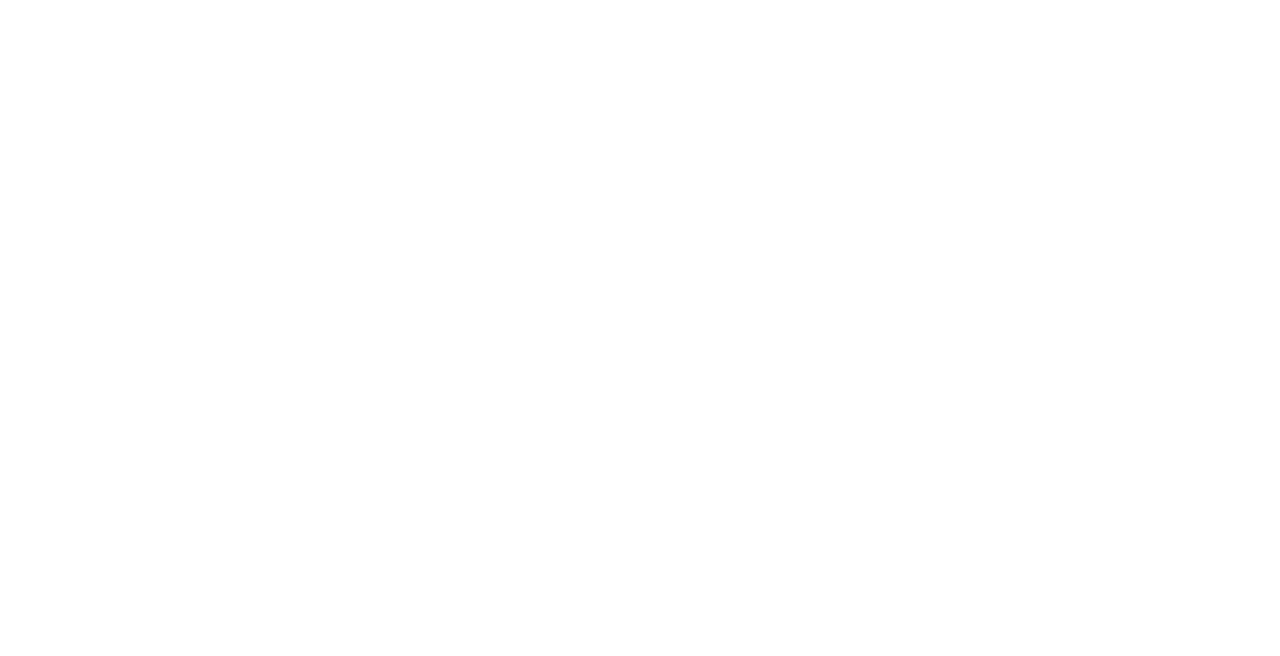
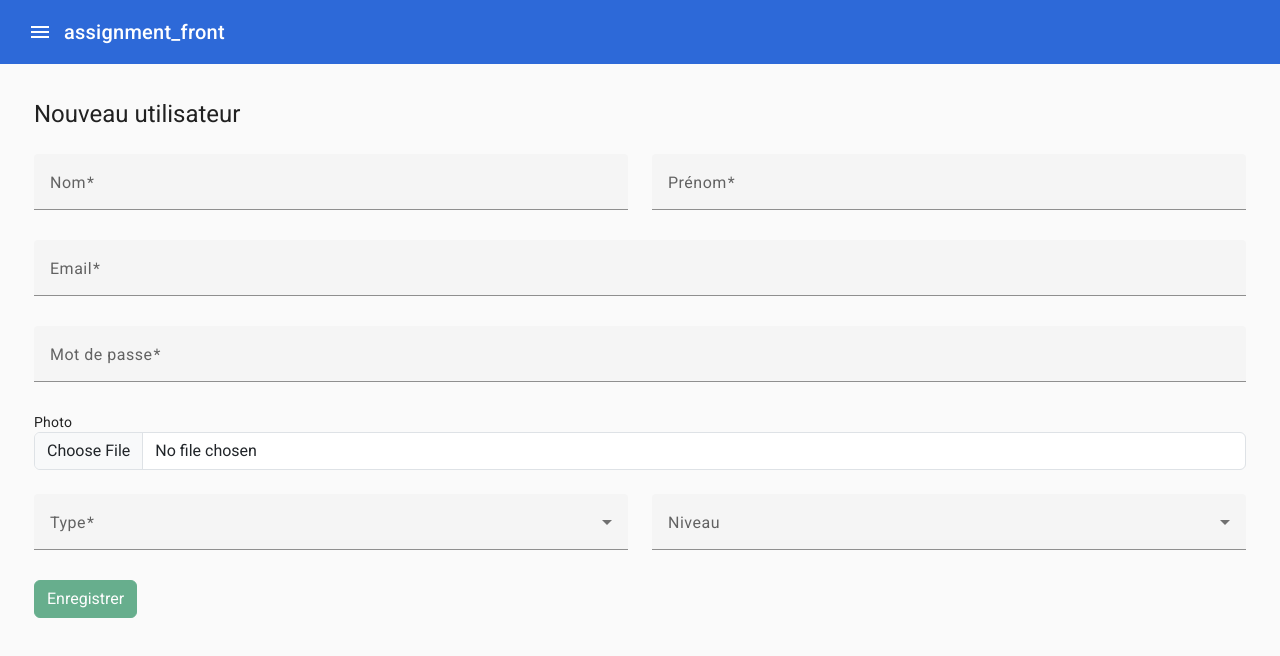
Before and after one commit to Francohedi1999/assignment_front, an Angular app: page /add-user in a window 1280 px wide. Before the commit this address led to /. Shown: the top 656 px of the page. Built offline with nearby package versions, Linux system fonts and the light colour scheme.

Commit message:
affichage ajout utilisateur

```diff
--- a/src/app/app.component.html
+++ b/src/app/app.component.html
@@ -1 +1,3 @@
+<app-navbar></app-navbar>
+
 <router-outlet></router-outlet>
--- a/src/app/app.component.ts
+++ b/src/app/app.component.ts
@@ -3,24 +3,14 @@ import {RouterOutlet} from "@angular/router";
 import { Router, NavigationEnd } from '@angular/router';
 import { filter } from 'rxjs/operators';
 import {Title} from "@angular/platform-browser";
-import { MatToolbarModule } from '@angular/material/toolbar';
-import { MatIconModule } from '@angular/material/icon';
-import { MatSidenavModule } from '@angular/material/sidenav';
-import { MatDividerModule } from '@angular/material/divider';
-import { MatMenuModule } from '@angular/material/menu';
-import { MatIconButton } from '@angular/material/button';
+import { NavbarComponent } from './navbar/navbar/navbar.component';
 @Component({
   selector: 'app-root',
   templateUrl: './app.component.html',
   standalone: true,
   imports: [
     RouterOutlet ,
-    // MatToolbarModule ,
-    // MatIconModule ,
-    // MatIconButton ,
-    // MatSidenavModule ,
-    // MatDividerModule ,
-    // MatMenuModule
+    NavbarComponent ,
   ],
   styleUrl: './app.component.css'
 })
@@ -55,8 +45,7 @@ export class AppComponent implements OnInit
       return data.title;
     }
 
-    //Valeur par défaut retourné lorsque la fonction ne trouve pas de titre pour la page.
+    // Valeur par défaut retourné lorsque la fonction ne trouve pas de titre pour la page.
     return state && parent ? this.getPageTitle(state, state.firstChild(parent)) : 'Assignment Projet Hedi Franco et Angelo Rakotobe';
   }
-// >>>>>>> c874d64bd17a92ebf39f5e099103b07195fad292
 }
--- a/src/app/app.routes.ts
+++ b/src/app/app.routes.ts
@@ -2,13 +2,15 @@ import { Routes, RouterModule } from '@angular/router';
 import { NgModule } from '@angular/core';
 import { LoginComponent } from './auth/login/login.component';
 import {NavbarComponent} from "./navbar/navbar/navbar.component";
+import { NewUserComponent } from './user/new-user/new-user.component';
 
 //export const routes: Routes = [];
 
 export const routes: Routes = [
   { path: '', component: LoginComponent, data: { title: 'Assignment MBDS - Connexion ou Inscription' } },
   { path: 'login', component: LoginComponent, data: { title: 'Assignment MBDS - Connexion ou Inscription' } },
-  { path: 'test', component: NavbarComponent, data: { title: 'Assignment MBDS - Navbar' } }
+  { path: 'test', component: NavbarComponent, data: { title: 'Assignment MBDS - Navbar' } } ,
+  { path: 'add-user', component: NewUserComponent, data: { title: 'Assignment MBDS - Ajout utilisateur' } }
 ];
 
 @NgModule({
--- a/src/app/navbar/navbar/navbar.component.html
+++ b/src/app/navbar/navbar/navbar.component.html
@@ -25,26 +25,26 @@
     <mat-divider></mat-divider>
 
 
-    <!-- MENU 1 -->
+    <!-- Utilisateur -->
     <button mat-button class="menu-button" [matMenuTriggerFor]="menu_1" >
-      <mat-icon class="white-icon">home</mat-icon>
-      <span class="text-white">Menu 1</span>
+      <mat-icon class="white-icon">people</mat-icon>
+      <span class="text-white">Utilisateur</span>
     </button>
 
     <mat-menu #menu_1="matMenu">
 
-      <button mat-menu-item  routerLink="">
-        <mat-icon>home</mat-icon>
-        <span>Menu 1</span>
+      <button mat-menu-item  routerLink="/add-user">
+        <mat-icon>person_add</mat-icon>
+        <span>Nouveau utilisateur</span>
       </button>
 
-      <button mat-menu-item routerLink="">
-        <mat-icon>home</mat-icon>
-        <span>Menu 1</span>
+      <button mat-menu-item routerLink="/add-user">
+        <mat-icon>format_list_bulleted</mat-icon>
+        <span>Liste des utilisateurs</span>
       </button>
 
     </mat-menu>
-    <!-- MENU 1 -->
+    <!-- Utilisateur -->
 
 
     <!--MENU 2-->
--- a/src/app/user/dialog-new-user/dialog-new-user.component.html
+++ b/src/app/user/dialog-new-user/dialog-new-user.component.html
@@ -1 +1,32 @@
-<p>dialog-new-user works!</p>
+<div class="m-3">
+
+  <button mat-icon-button mat-dialog-close>
+
+    <mat-icon>close</mat-icon>
+
+  </button>
+
+  <mat-dialog-content>
+
+    <div class="row">
+
+      <div align="center">
+        <p>
+          <img [src]="img_url" class="rounded-circle" width="300">
+        </p>
+        <p>{{ user.nom }}</p>
+        <p>{{ user.prenom }}</p>
+        <p>{{ user.email }}</p>
+        <p>{{ user.password }}</p>
+        <p>{{ user.role }}</p>
+        <p>{{ user.niveau }}</p>
+      </div>
+
+    </div>
+
+  </mat-dialog-content>
+
+
+
+
+</div>
--- a/src/app/user/dialog-new-user/dialog-new-user.component.ts
+++ b/src/app/user/dialog-new-user/dialog-new-user.component.ts
@@ -1,12 +1,37 @@
-import { Component } from '@angular/core';
+import { Component, Inject, OnInit } from '@angular/core';
+import { User_Model } from '../user.model';
+import { DialogRef } from '@angular/cdk/dialog';
+import { MAT_DIALOG_DATA, MatDialogModule } from '@angular/material/dialog';
+import { CommonModule } from '@angular/common';
+import { MatButtonModule } from '@angular/material/button';
+import { MatProgressSpinnerModule } from '@angular/material/progress-spinner';
+import { MatIconModule } from '@angular/material/icon';
 
 @Component({
   selector: 'app-dialog-new-user',
   standalone: true,
-  imports: [],
+  imports: [
+    CommonModule ,
+    MatDialogModule ,
+    MatButtonModule ,
+    MatIconModule ,
+    MatProgressSpinnerModule
+  ],
   templateUrl: './dialog-new-user.component.html',
   styleUrl: './dialog-new-user.component.css'
 })
-export class DialogNewUserComponent {
+export class DialogNewUserComponent implements OnInit{
+
+  user: User_Model ;
+  img_url: string ;
+
+  constructor(  private dialog_ref: DialogRef ,
+                @Inject( MAT_DIALOG_DATA ) public data: User_Model ) { }
+
+  ngOnInit(): void
+  {
+    this.user = this.data ;
+    this.img_url = URL.createObjectURL( this.user.image) ;
+  }
 
 }
--- a/src/app/user/new-user/new-user.component.html
+++ b/src/app/user/new-user/new-user.component.html
@@ -1 +1,88 @@
-<p>new-user works!</p>
+<div class="m-4">
+
+  <div class="row mt-2">
+
+    <div class="col-md-6">
+      <h1>Nouveau utilisateur</h1>
+    </div>
+    <div class="col-md-6"></div>
+
+  </div>
+
+  <div class="row">
+
+    <form [formGroup]="new_user_form" >
+
+      <div class="row mt-2">
+        <mat-form-field class="col-md-6">
+          <mat-label>Nom</mat-label>
+          <input matInput type="text" formControlName="nom">
+        </mat-form-field>
+        <mat-form-field class="col-md-6">
+          <mat-label>Prénom</mat-label>
+          <input matInput type="text" formControlName="prenom">
+        </mat-form-field>
+      </div>
+
+      <div class="row mt-2">
+        <mat-form-field class="col-md-12">
+          <mat-label>Email</mat-label>
+          <input matInput type="email" formControlName="email">
+        </mat-form-field>
+      </div>
+
+      <div class="row mt-2">
+        <mat-form-field class="col-md-12">
+          <mat-label>Mot de passe</mat-label>
+          <input matInput type="password" formControlName="password">
+        </mat-form-field>
+      </div>
+
+      <div class="row mt-2">
+          <div class="col-md-12">
+            <mat-label>Photo</mat-label>
+            <input type="file" (change)="on_image_selected($event)" formControlName="image" class="form-control">
+          </div>
+      </div>
+
+      <div class="row mt-4">
+        <mat-form-field class="col-md-6">
+          <mat-label>Type</mat-label>
+          <mat-select matInput formControlName="role">
+            @for (role of roles; track role)
+            {
+              <mat-option [value]="role.value">{{role.option}}</mat-option>
+            }
+          </mat-select>
+        </mat-form-field>
+        <mat-form-field class="col-md-6">
+          <mat-label>Niveau</mat-label>
+          <mat-select matInput formControlName="niveau">
+            @for (level of levels; track level)
+            {
+              <mat-option [value]="level.value">{{level.option}}</mat-option>
+            }
+          </mat-select>
+        </mat-form-field>
+      </div>
+
+      <div class="row mt-2">
+        <div class="col-md-6">
+          @if( !new_user_form.valid )
+          {
+            <button  class="btn btn-success" disabled (click)="check_user()">Enregistrer</button>
+          }
+          @else
+          {
+            <button  class="btn btn-success" (click)="check_user()">Enregistrer</button>
+          }
+        </div>
+      </div>
+
+    </form>
+
+  </div>
+
+
+
+</div>
--- a/src/app/user/new-user/new-user.component.ts
+++ b/src/app/user/new-user/new-user.component.ts
@@ -2,6 +2,7 @@ import { Component, OnInit } from '@angular/core';
 
 import { CommonModule, DatePipe } from '@angular/common';
 import { MatButtonModule } from '@angular/material/button';
+import {MatSelectModule} from '@angular/material/select';
 import { MatIconModule } from '@angular/material/icon';
 import { MatInputModule } from '@angular/material/input';
 import { MatDialogModule , MatDialog } from '@angular/material/dialog';
@@ -25,7 +26,8 @@ import { DialogNewUserComponent } from '../dialog-new-user/dialog-new-user.compo
     FormsModule ,
     MatDatepickerModule ,
     MatNativeDateModule ,
-    ReactiveFormsModule
+    ReactiveFormsModule ,
+    MatSelectModule
   ],
   templateUrl: './new-user.component.html',
   styleUrl: './new-user.component.css'
@@ -42,18 +44,20 @@ export class NewUserComponent implements OnInit
   new_user_form: FormGroup ;
   new_user: User_Model ;
 
-  role: any[];
-  niveau: any[];
+  image_selected : File ;
+
+  roles: any[];
+  levels: any[];
 
   ngOnInit(): void
   {
-    this.role = [
+    this.roles = [
       { option: "Administrateur" , value:"Administrateur" } ,
       { option: "Enseignant(e)" , value:"Enseignant" } ,
       { option: "Etudiant(e)" , value:"Etudiant" }
     ]
 
-    this.niveau = [
+    this.levels = [
       { option: "L1" , value:"L1" } ,
       { option: "L2" , value:"L2" } ,
       { option: "L3" , value:"L3" }
@@ -67,12 +71,12 @@ export class NewUserComponent implements OnInit
       password: [ null , [ Validators.required ] ] ,
       image: [ null , [ Validators.required ] ] ,
       role: [ null , [ Validators.required , Validators.pattern("^(Administrateur|Enseignant|Etudiant)$") ] ] ,
-      niveau: [ null , [ Validators.required , Validators.pattern("^(L1|L2|L3)$") ] ]
+      niveau: [ null , Validators.pattern("^(L1|L2|L3)$") ]
 
     }) ;
   }
 
-  check_passation()
+  check_user()
   {
     this.new_user = new User_Model() ;
 
@@ -80,11 +84,16 @@ export class NewUserComponent implements OnInit
     this.new_user.prenom = this.new_user_form.value.prenom ;
     this.new_user.email = this.new_user_form.value.email ;
     this.new_user.password = this.new_user_form.value.password ;
-    this.new_user.image = this.new_user_form.value.image ;
+    this.new_user.image = this.image_selected ;
     this.new_user.role = this.new_user_form.value.role ;
     this.new_user.niveau = this.new_user_form.value.niveau ;
 
-    this.mat_dialog.open( DialogNewUserComponent , { width: "2000px" , data: this.new_user } );
+    this.mat_dialog.open( DialogNewUserComponent , { width: "500px" , data: this.new_user } );
+  }
+
+  on_image_selected(event)
+  {
+    this.image_selected = event.target.files[0] ;
   }
 
 }
```
